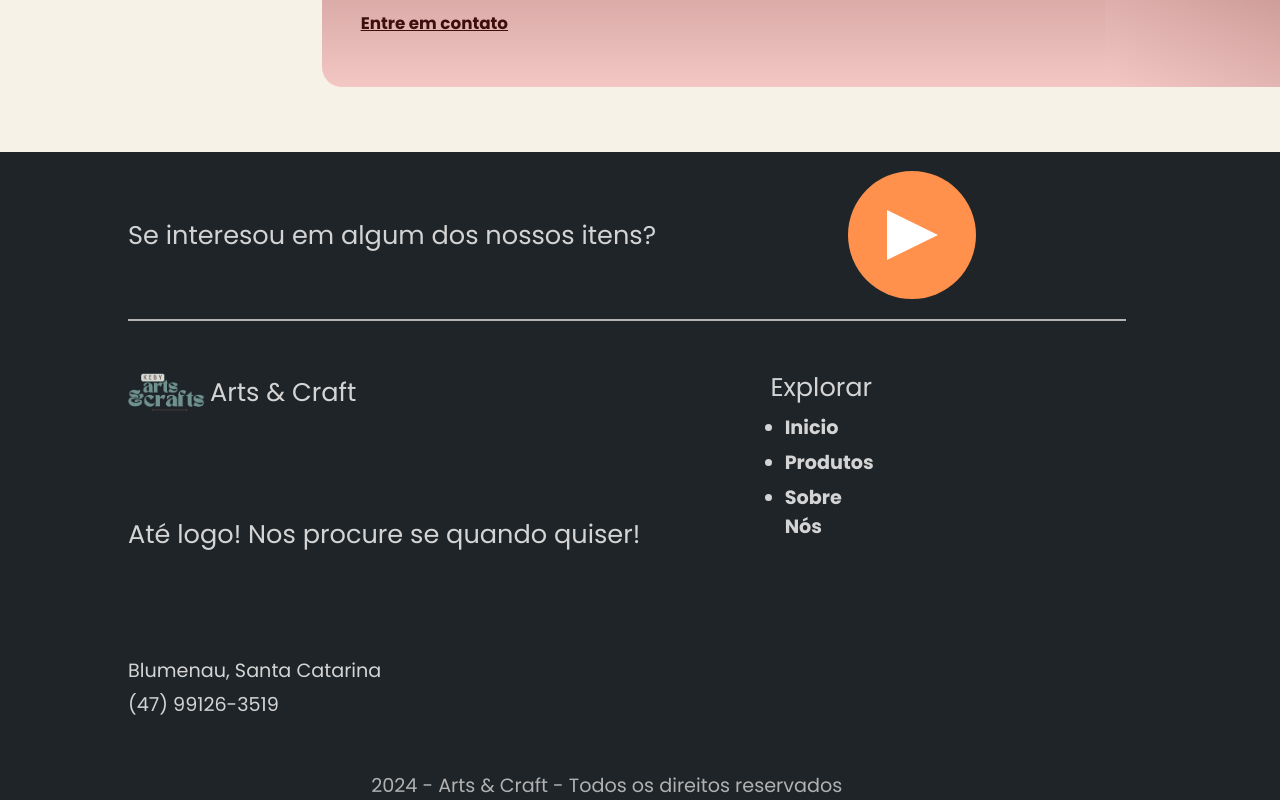
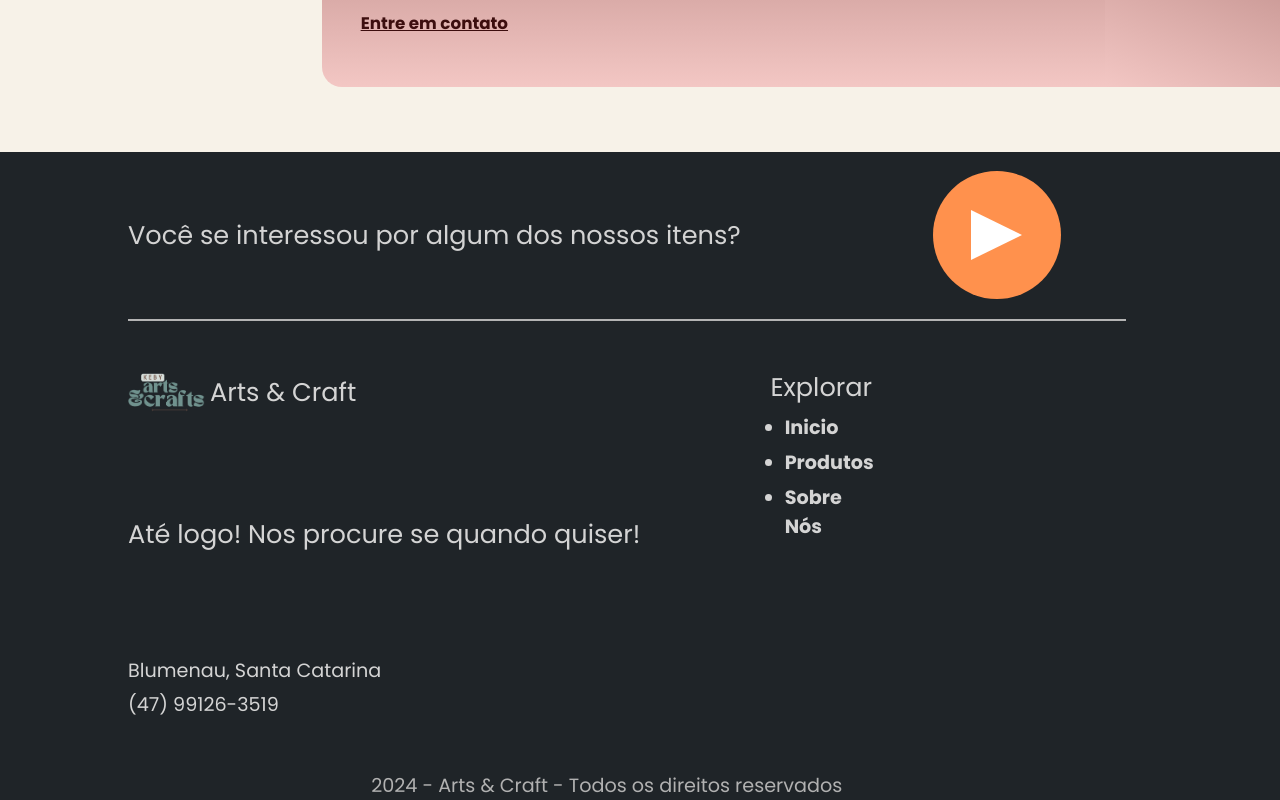
Before and after one commit to wellingtonpereira12/site-artscraft, a React (Vite) app: page / in a window 1280 px wide. Shown: the part 4315-5115 px from the top of the page. Built offline with nearby package versions, Linux system fonts and the light colour scheme.

Commit message:
no message

```diff
--- a/src/Components/End/End.css
+++ b/src/Components/End/End.css
@@ -36,6 +36,8 @@
 }
 
 .endflecha-esquerda {
+    position: relative; /* Posiciona o botão acima da imagem */
+    z-index: 1; /* Garante que o botão fique acima da imagem */
     width: 0;
     height: 0;
     border-top: 2vw solid transparent;
--- a/src/Components/End/End.jsx
+++ b/src/Components/End/End.jsx
@@ -13,7 +13,7 @@ function End() {
     return (
         <div className="endSectionEnd">
             <div className="endSectionEndParticao">
-                <h1>Se interesou em algum dos nossos itens?</h1>
+                <h1>Você se interessou por algum dos nossos itens?</h1>
                 <button onClick={handleClickWhatsapp} aria-label="Avançar para ser direcionado para o whatszapp">
                     <div className="endflecha-esquerda" />
                 </button>
```
